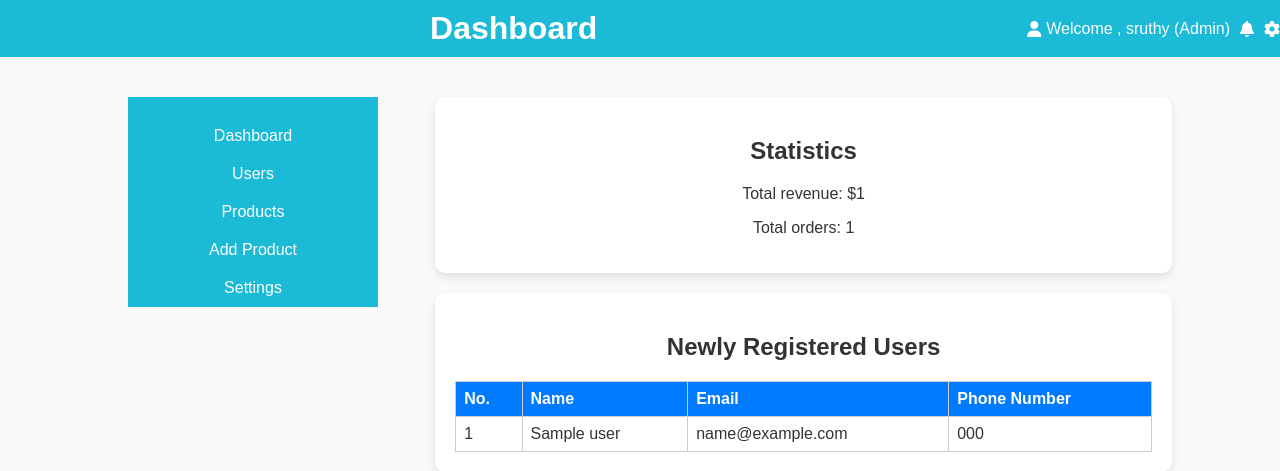
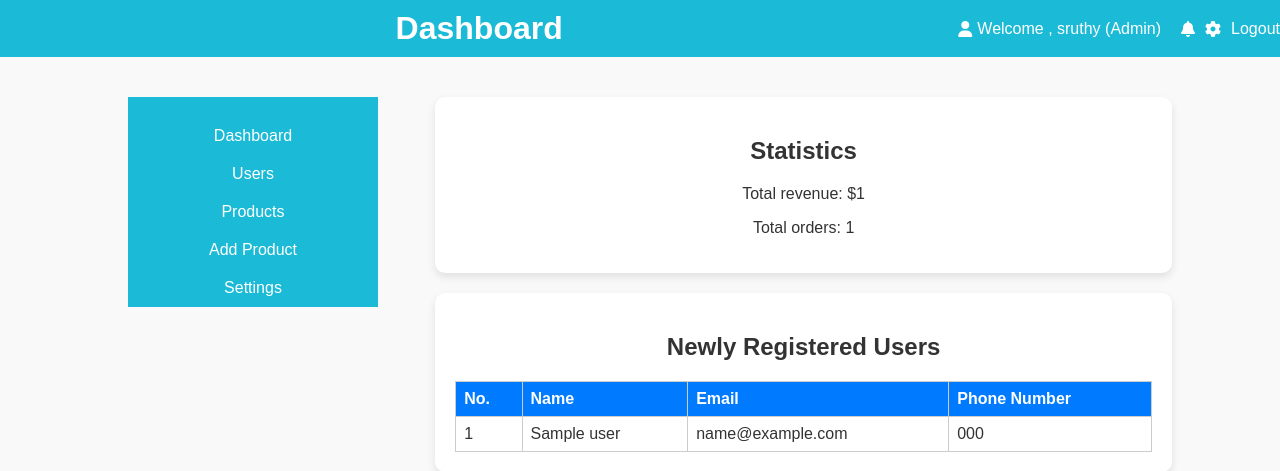
Before and after one commit to Sruthy0290/MainProject, a Django app: template assistiveglobe/template/dashboard.html in a window 1280 px wide. Shown: the top 471 px of the page. Run offline with Django 4.2, Linux system fonts and the light colour scheme; a user stored in the database is signed in; tables that the repository leaves empty hold one stand-in row (values such as "Sample post"); the template is opened without the code that fills it: most values are stand-ins (such as "Sample title", 1, 10 or a date in 2020); some libraries are stand-ins or nearby versions.

Commit message:
git commit -m hi

```diff
--- a/assistiveglobe/template/dashboard.html
+++ b/assistiveglobe/template/dashboard.html
@@ -130,16 +130,18 @@
     <div class="header">
         <div style="display: flex; align-items: center; flex-grow: 1;">
             <h1 style="margin: 0; flex-grow: 1;">Dashboard</h1>
-            <div style="display: flex; align-items: center;">
+            <div style="display: flex; align-items: center; margin-right: 10px;">
                 <i class="fas fa-user" style="margin-right: 5px; cursor: pointer;" ></i>
                 <p style="margin: 0; margin-right: 10px;">Welcome , {{ user.name }} (Admin)</p>
             </div>
         </div>
-        <div style="display: flex;">
+        <div style="display: flex; align-items: center;">
             <i class="fas fa-bell" style="margin-right: 10px;"></i>
-            <i class="fas fa-cog"></i>
+            <i class="fas fa-cog" style="margin-right: 10px;"></i>
+            <a href="{% url 'logout' %}" style="color: #fff; text-decoration: none;">Logout</a>
         </div>
     </div>
+
 
     <div class="content">
         <div class="sidebar">
```
Also changed, not shown: assistiveglobe/db.sqlite3.
